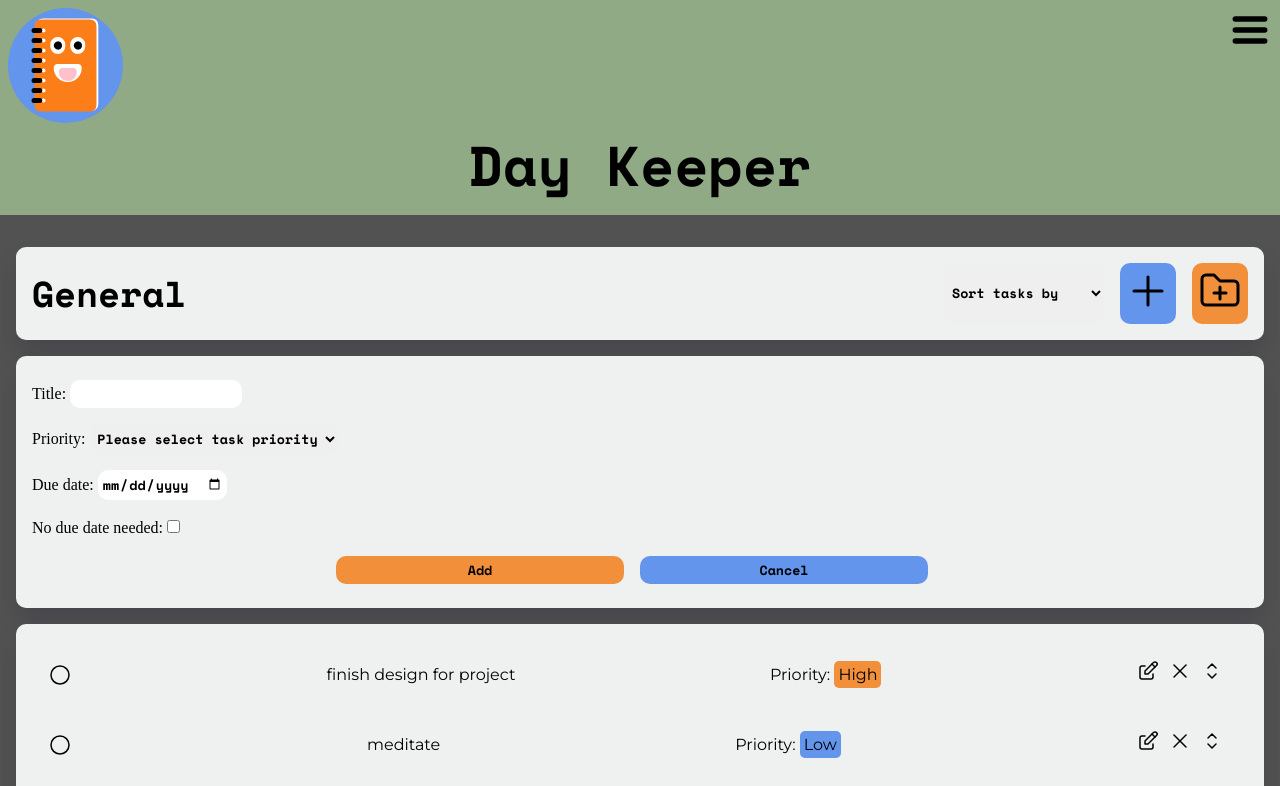
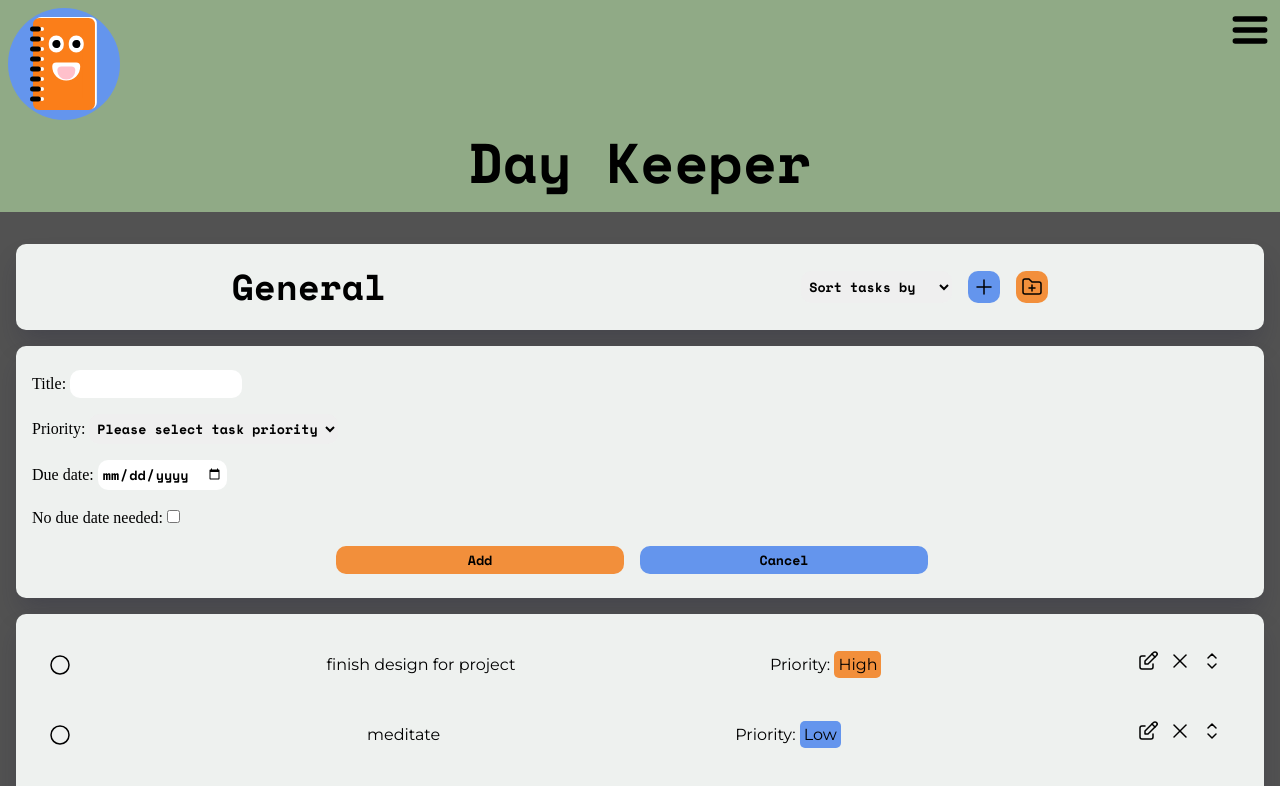
Before and after one commit to alecmoschetti/daykeeper, a plain HTML site: page index.html in a window 1280 px wide. Shown: the top 786 px of the page. Drawn offline with nearby package versions, Linux system fonts and the light colour scheme.

Commit message:
fixing canvas resizing issue

```diff
--- a/index.html
+++ b/index.html
@@ -10,7 +10,7 @@
     <header class="flex">
       <div class="flex images-container">
         <div class="logo-container">
-          <canvas class="zdog-canvas" width="115" height="115"></canvas>
+          <svg class="zdog-canvas"></svg>
         </div>
         <div id="hamburger-container">
           <svg
@@ -247,7 +247,6 @@
               <svg
                 xmlns="http://www.w3.org/2000/svg"
                 class="icon icon-tabler icon-tabler-plus"
-                width="48"
                 viewBox="0 0 24 24"
                 stroke-width="1.5"
                 stroke="#000000"
--- a/style.css
+++ b/style.css
@@ -291,8 +291,7 @@ footer,
 }
 
 .edit-form-container,
-.input-item,
-#controls {
+.input-item {
     flex-grow: 2;
 }
 
@@ -318,13 +317,18 @@ fieldset {
 
 /* header rules */
 
-canvas {
-  display: block;
-  width: 115px;
-  height: 115px;
-  border-radius: 50%;
-  background-color: var(--light-access);
-  cursor: move;
+.zdog-canvas {
+    width: 100%;
+    height: 100%;
+    margin: 0 auto;
+    cursor: move;
+}
+
+.logo-container {
+    width: 7rem;
+    height: 7rem;
+    border-radius: 50%;
+    background-color: var(--light-access);
 }
 
 /* main tasks rules */
@@ -335,7 +339,8 @@ canvas {
 
 .button-container > button,
 #sortby-select,
-#addTaskButton {
+#addTaskButton,
+.title-heading {
     margin-right: 1rem;
 }
 
@@ -346,10 +351,6 @@ canvas {
 .task-containers {
     box-shadow: 0px 15px 25px -4px rgba(30,30,60,0.25);
     margin: 1rem auto;
-}
-
-#sortby-select {
-    width: 10rem;
 }
 
 .input-item {
@@ -394,6 +395,11 @@ canvas {
 
 .taskicon-container {
     margin-top: .4333rem;
+}
+
+.controlsvg-containers {
+    width: 2rem;
+    height: 2rem;
 }
 
 /* modal rules here */
```
Also changed, not shown: main.js.
